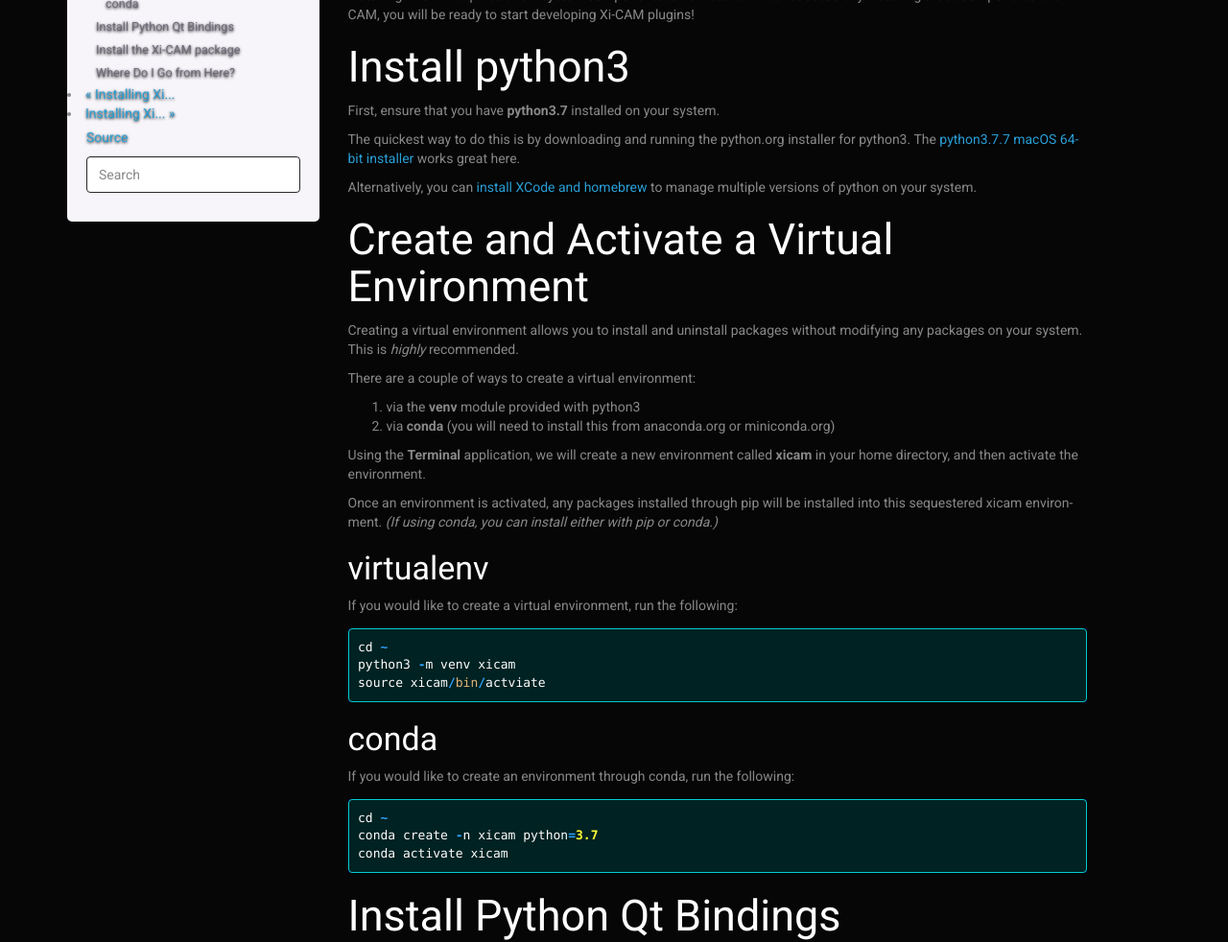
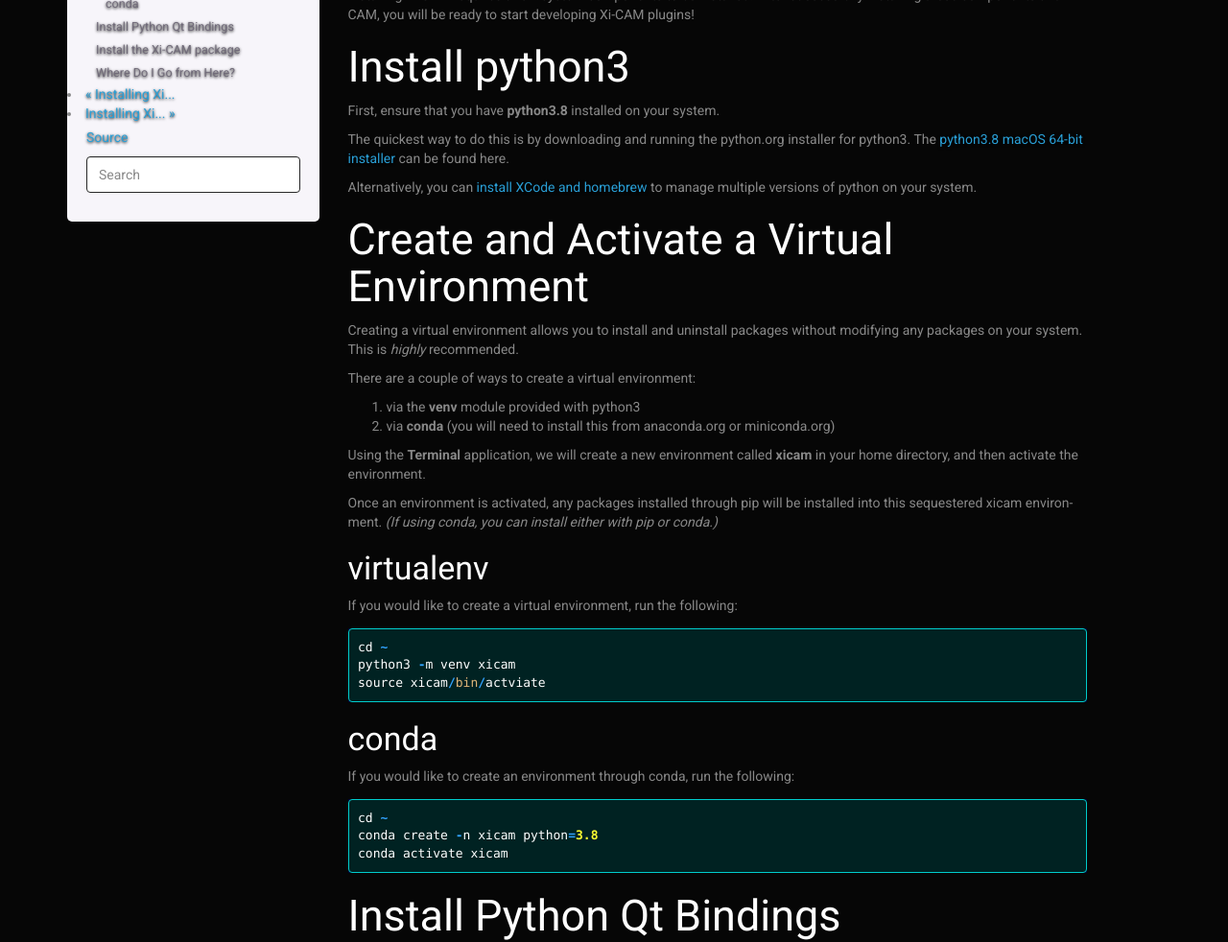
Before and after one commit to Xi-CAM/Xi-cam, a Sphinx documentation site: the page built from docs/source/install-macos.md, in a window 1280 px wide and 1400 px high. Shown: the part 228-1210 px from the top of the window at 96% size. Built offline with Sphinx 7.4.7, drawn with Linux system fonts in a browser that asks for light colours; the version number could not be read and is left out.

Commit message:
update install guides for python 3.8 (#84)

````diff
--- a/docs/source/install-macos.md
+++ b/docs/source/install-macos.md
@@ -6,11 +6,11 @@ you will be ready to start developing Xi-CAM plugins!
 
 ## Install python3
 
-First, ensure that you have **python3.7** installed on your system.
+First, ensure that you have **python3.8** installed on your system.
 
 The quickest way to do this is by downloading and running the python.org installer for python3.
-The [python3.7.7 macOS 64-bit installer](https://www.python.org/downloads/release/python-377/)
-works great here.
+The [python3.8 macOS 64-bit installer](https://www.python.org/downloads/release/)
+can be found here.
 
 Alternatively, you can [install XCode and homebrew](https://docs.python-guide.org/starting/install3/osx/)
 to manage multiple versions of python on your system.
@@ -47,7 +47,7 @@ If you would like to create an environment through conda, run the following:
 
 ```
 cd ~
-conda create -n xicam python=3.7
+conda create -n xicam python=3.8
 conda activate xicam
 ```
 
````
Also changed, not shown: docs/source/install-linux.md (+2 -2 lines), docs/source/install-windows.md (+1 -1 lines).
